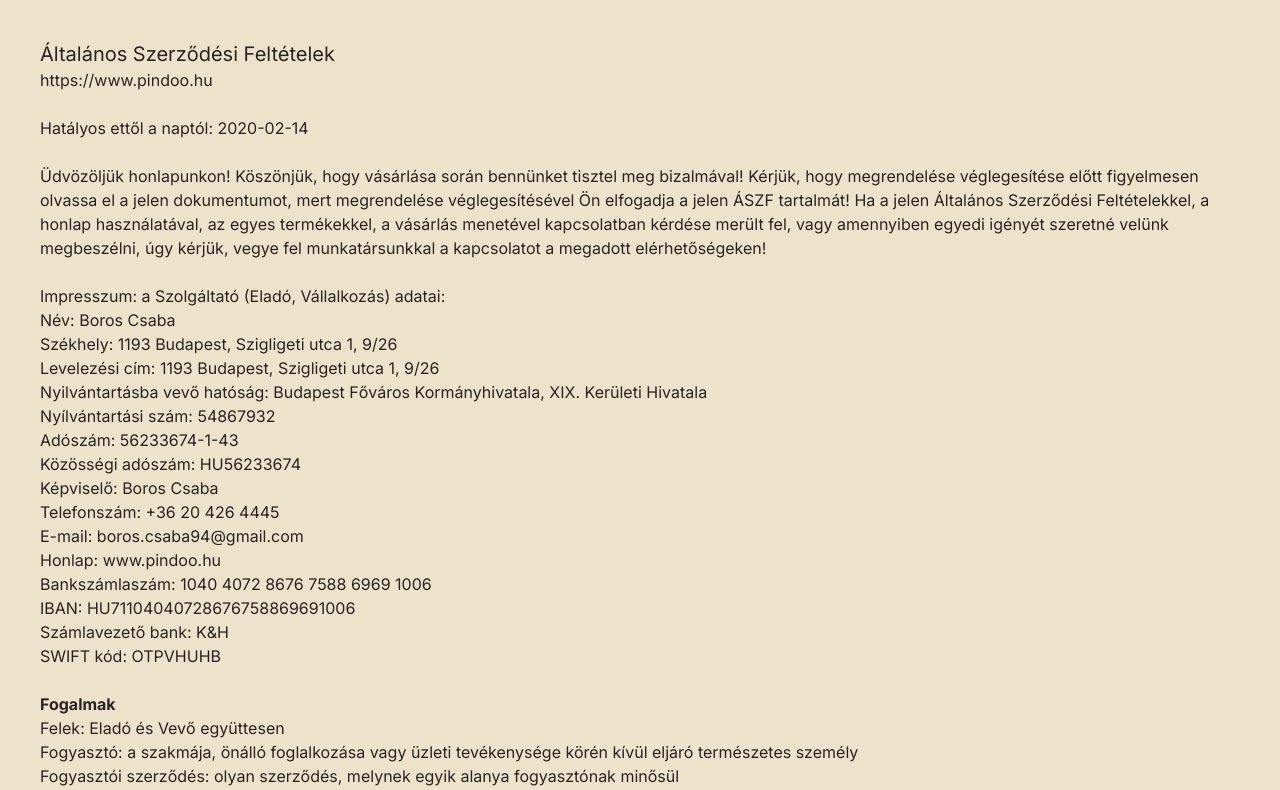
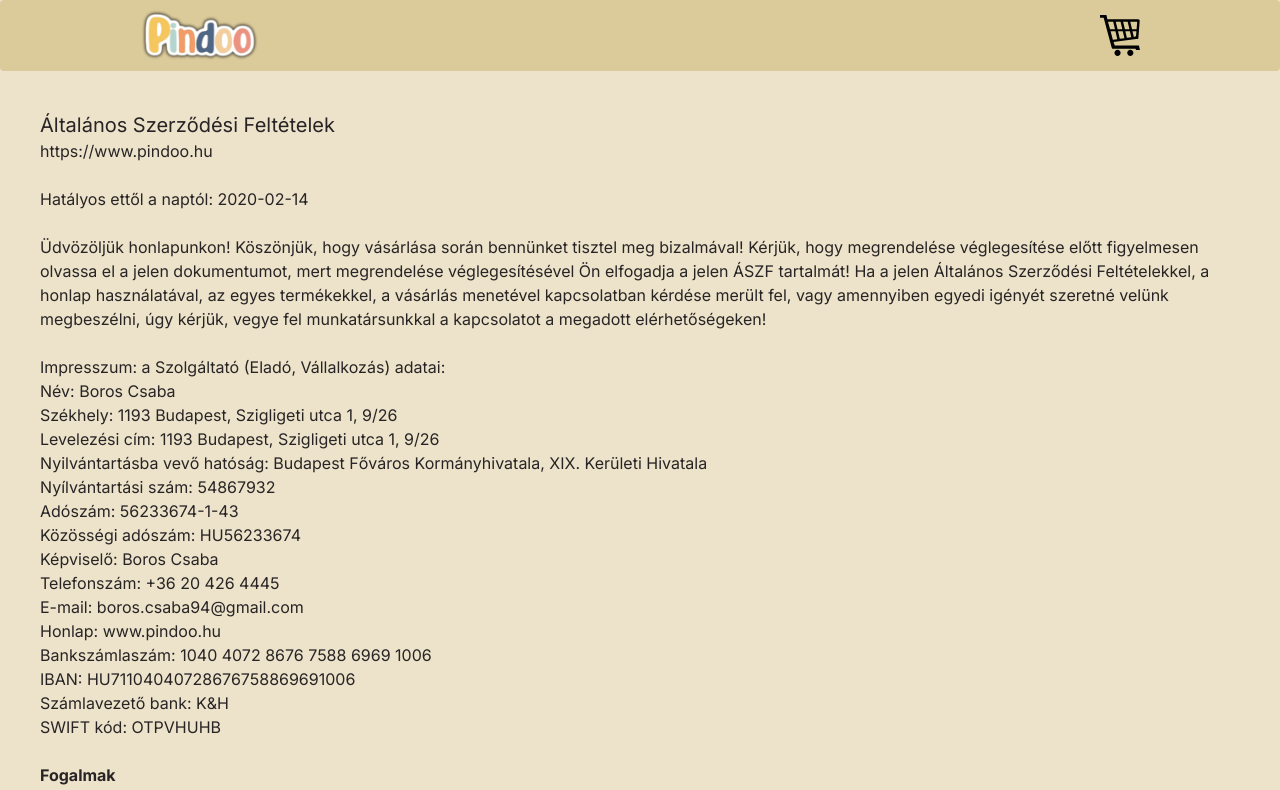
Before and after one commit to boros-csaba/pindoo-store, a Next.js app: page /aszf in a window 1280 px wide. Shown: the top 790 px of the page. Built offline with nearby package versions, Linux system fonts and the light colour scheme.

Commit message:
Cart context

```diff
--- /dev/null
+++ b/app/cart-provider.tsx
@@ -0,0 +1,32 @@
+'use client'
+
+import { createContext, useState } from 'react'
+
+interface CartState {
+  items: CartItem[];
+  updateCart: (items: CartItem[]) => void;
+}
+
+interface CartItem {
+  id: string;
+  quantity: number;
+  name: string;
+  price: number;
+}
+
+export const CartContext = createContext<CartState | null>(null);
+
+export const CartProvider = ({ children }: { children: React.ReactNode }) => {
+  const [state, setState] = useState<CartState>({
+    items: [],
+    updateCart: (items: CartItem[]) => {
+      setState({ ...state, items });
+    }
+  });
+
+  return (
+    <CartContext.Provider value={state}>
+      {children}
+    </CartContext.Provider>
+  )
+}
--- a/app/layout.tsx
+++ b/app/layout.tsx
@@ -1,6 +1,8 @@
 import type { Metadata } from "next";
 import { Inter } from "next/font/google";
 import "./globals.css";
+import Navbar from "@/components/Navbar";
+import { CartProvider } from "./cart-provider";
 
 const inter = Inter({ subsets: ["latin"] });
 
@@ -16,7 +18,14 @@ export default function RootLayout({
 }>) {
   return (
     <html lang="en" data-theme="retro">
-      <body className={inter.className}>{children}</body>
+      <body className={inter.className}>
+        <div className="flex items-center flex-col bg-base-100">
+          <CartProvider>
+            <Navbar />
+            {children}
+          </CartProvider>
+        </div>
+      </body>
     </html>
   );
 }
--- a/app/page.tsx
+++ b/app/page.tsx
@@ -1,22 +1,19 @@
-import Image from 'next/image';
-import Link from 'next/link';
+import AddToCartButton from "@/components/AddToCartButton";
+import Image from "next/image";
+import Link from "next/link";
 
 export default function Home() {
   return (
     <>
-      <div className="flex items-center flex-col bg-base-100">
-
-        <div className="navbar bg-base-300 rounded flex justify-center">
-          <div className="w-full max-w-[1000px]">
-            <Image src="/images/logo.png" alt="Album" width={120} height={120}/>
-          </div>
-        </div>
-
       <div className="flex flex-wrap w-full max-w-[1000px] pt-8 justify-around gap-10">
-
         <div className="card bg-base-300 shadow-xl">
           <figure className="bg-base-300">
-              <Image src="/images/rutin-tabla.png" alt="Album" width={480} height={400} />
+            <Image
+              src="/images/rutin-tabla.png"
+              alt="Album"
+              width={480}
+              height={400}
+            />
           </figure>
           <div className="card-body">
             <h2 className="card-title">Napi rutin tábla</h2>
@@ -24,14 +21,19 @@ export default function Home() {
             <p>Click the button to listen on Spotiwhy app.</p>
             <div className="flex card-actions justify-end items-center gap-5">
               <h2 className="card-title">8,900Ft</h2>
-                <button className="btn btn-secondary">Kosárba</button>
+              <AddToCartButton productId="test1" />
             </div>
           </div>
         </div>
 
         <div className="card bg-base-300 shadow-xl">
           <figure className="bg-base-300">
-              <Image src="/images/hozzataplalas.png" alt="Album" width={480} height={400} />
+            <Image
+              src="/images/hozzataplalas.png"
+              alt="Album"
+              width={480}
+              height={400}
+            />
           </figure>
           <div className="card-body">
             <h2 className="card-title">Napi rutin tábla</h2>
@@ -39,14 +41,19 @@ export default function Home() {
             <p>Click the button to listen on Spotiwhy app.</p>
             <div className="flex card-actions justify-end items-center gap-5">
               <h2 className="card-title">8,900Ft</h2>
-                <button className="btn btn-secondary">Kosárba</button>
+              <AddToCartButton productId="test2" />
             </div>
           </div>
         </div>
 
         <div className="card bg-base-300 shadow-xl">
           <figure className="bg-base-300">
-              <Image src="/images/rutin-tabla.png" alt="Album" width={480} height={400} />
+            <Image
+              src="/images/rutin-tabla.png"
+              alt="Album"
+              width={480}
+              height={400}
+            />
           </figure>
           <div className="card-body">
             <h2 className="card-title">Napi rutin tábla</h2>
@@ -54,14 +61,19 @@ export default function Home() {
             <p>Click the button to listen on Spotiwhy app.</p>
             <div className="flex card-actions justify-end items-center gap-5">
               <h2 className="card-title">8,900Ft</h2>
-                <button className="btn btn-secondary">Kosárba</button>
+              <AddToCartButton productId="test3" />
             </div>
           </div>
         </div>
 
         <div className="card bg-base-300 shadow-xl">
           <figure className="bg-base-300">
-              <Image src="/images/rutin-tabla.png" alt="Album" width={480} height={400} />
+            <Image
+              src="/images/rutin-tabla.png"
+              alt="Album"
+              width={480}
+              height={400}
+            />
           </figure>
           <div className="card-body">
             <h2 className="card-title">Napi rutin tábla</h2>
@@ -69,14 +81,19 @@ export default function Home() {
             <p>Click the button to listen on Spotiwhy app.</p>
             <div className="flex card-actions justify-end items-center gap-5">
               <h2 className="card-title">8,900Ft</h2>
-                <button className="btn btn-secondary">Kosárba</button>
+              <AddToCartButton productId="test4" />
             </div>
           </div>
         </div>
 
         <div className="card bg-base-300 shadow-xl">
           <figure className="bg-base-300">
-              <Image src="/images/rutin-tabla.png" alt="Album" width={480} height={400} />
+            <Image
+              src="/images/rutin-tabla.png"
+              alt="Album"
+              width={480}
+              height={400}
+            />
           </figure>
           <div className="card-body">
             <h2 className="card-title">Napi rutin tábla</h2>
@@ -84,26 +101,32 @@ export default function Home() {
             <p>Click the button to listen on Spotiwhy app.</p>
             <div className="flex card-actions justify-end items-center gap-5">
               <h2 className="card-title">8,900Ft</h2>
-                <button className="btn btn-secondary">Kosárba</button>
+              <AddToCartButton productId="test5" />
             </div>
           </div>
         </div>
-
       </div>
 
       <footer className="footer text-center bg-primary-content mt-10 text-neutral-content justify-center flex">
         <div className="flex flex-wrap w-full max-w-[1000px] py-8 gap-10 justify-between items-center">
           <aside>
-              <Image src="/images/logo.png" alt="Album" width={120} height={120}/>
+            <Image
+              src="/images/logo.png"
+              alt="Album"
+              width={120}
+              height={120}
+            />
           </aside>
           <nav className="flex flex-col items-start gap-1">
-              <a className="link link-hover" href="#">Adatnyilatkozat</a>
-              <Link className="link link-hover" href="/aszf">Általános szerződési feltételek</Link>
+            <a className="link link-hover" href="#">
+              Adatnyilatkozat
+            </a>
+            <Link className="link link-hover" href="/aszf">
+              Általános szerződési feltételek
+            </Link>
           </nav>
         </div>
       </footer>
-
-      </div>
     </>
   );
 }
--- /dev/null
+++ b/components/AddToCartButton.tsx
@@ -0,0 +1,28 @@
+"use client";
+
+import { CartContext } from "@/app/cart-provider";
+import { useContext } from "react";
+
+export default function AddToCartButton({ productId }: { productId: string }) {
+  const cart = useContext(CartContext);
+
+  function addItemToCart(productId: string) {
+
+    let existingItem = cart?.items.find((cartItem) => cartItem.id === productId);
+    if (existingItem) {
+      existingItem.quantity += 1;
+      return cart?.updateCart([...cart.items]);
+    }
+
+    let newItem = {
+      id: productId,
+      quantity: 1,
+      name: "Napi rutin tábla",
+      price: 8900,
+    };
+
+    return cart?.updateCart([...cart.items, newItem]);
+  }
+
+  return <button className="btn btn-secondary" onClick={() => addItemToCart(productId)}>Kosárba</button>;
+}
--- /dev/null
+++ b/components/Navbar.tsx
@@ -0,0 +1,25 @@
+'use client'
+
+import { CartContext } from "@/app/cart-provider";
+import Image from "next/image";
+import { useContext } from "react";
+
+const Navbar = () => {
+  const cart = useContext(CartContext);
+
+  return (
+    <div className="navbar bg-base-300 rounded flex justify-center">
+      <div className="flex w-full max-w-[1000px] justify-between">
+        <Image src="/images/logo.png" alt="Album" width={120} height={120} />
+        <div className="flex">
+          <Image src="/images/cart-line-icon.svg" alt="Cart" width={40} height={40} />
+          { cart?.items.reduce((sum, current) => sum + current.quantity, 0) != 0 && (
+            <span className="badge badge-primary font-bold absolute ml-8">{cart?.items.reduce((sum, current) => sum + current.quantity, 0)}</span>
+          )}
+          </div>
+      </div>
+    </div>
+  );
+};
+
+export default Navbar;
```
Also changed, not shown: public/images/cart-line-icon.svg (added). Lines whose indentation alone changed are shown as unchanged.
